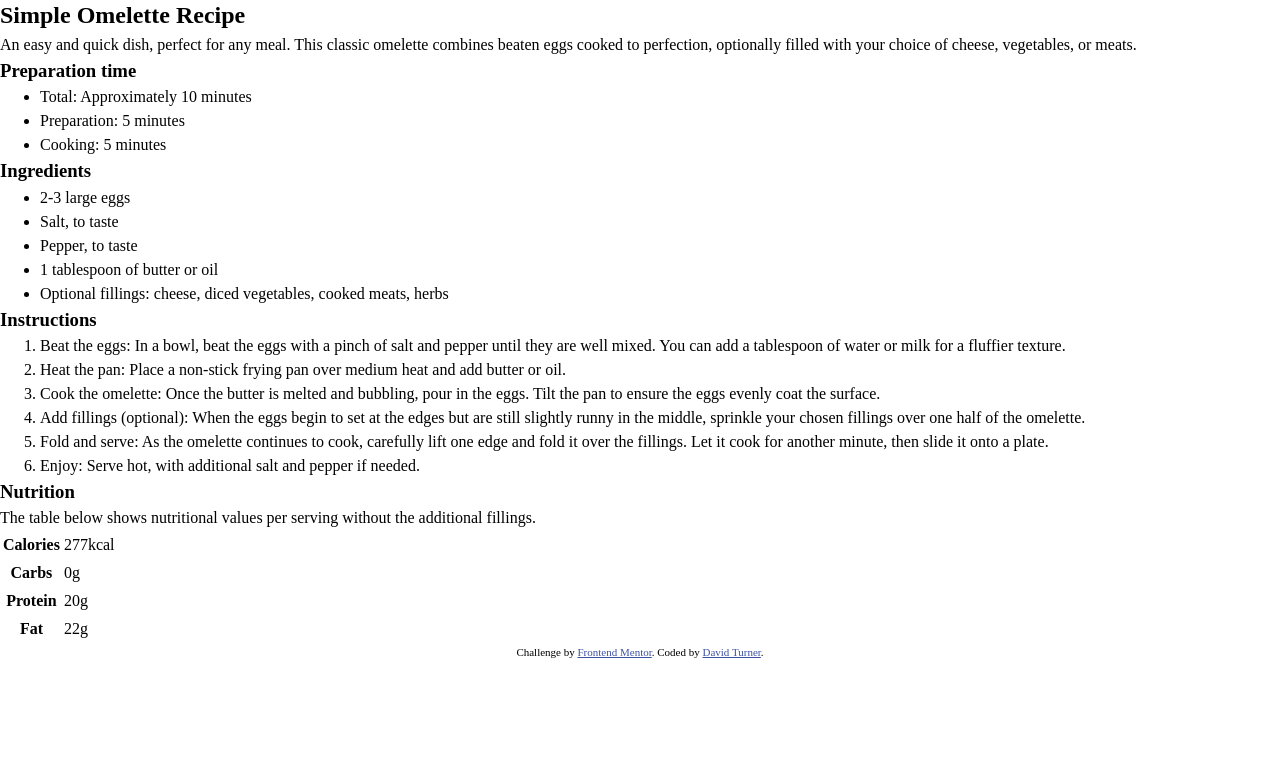
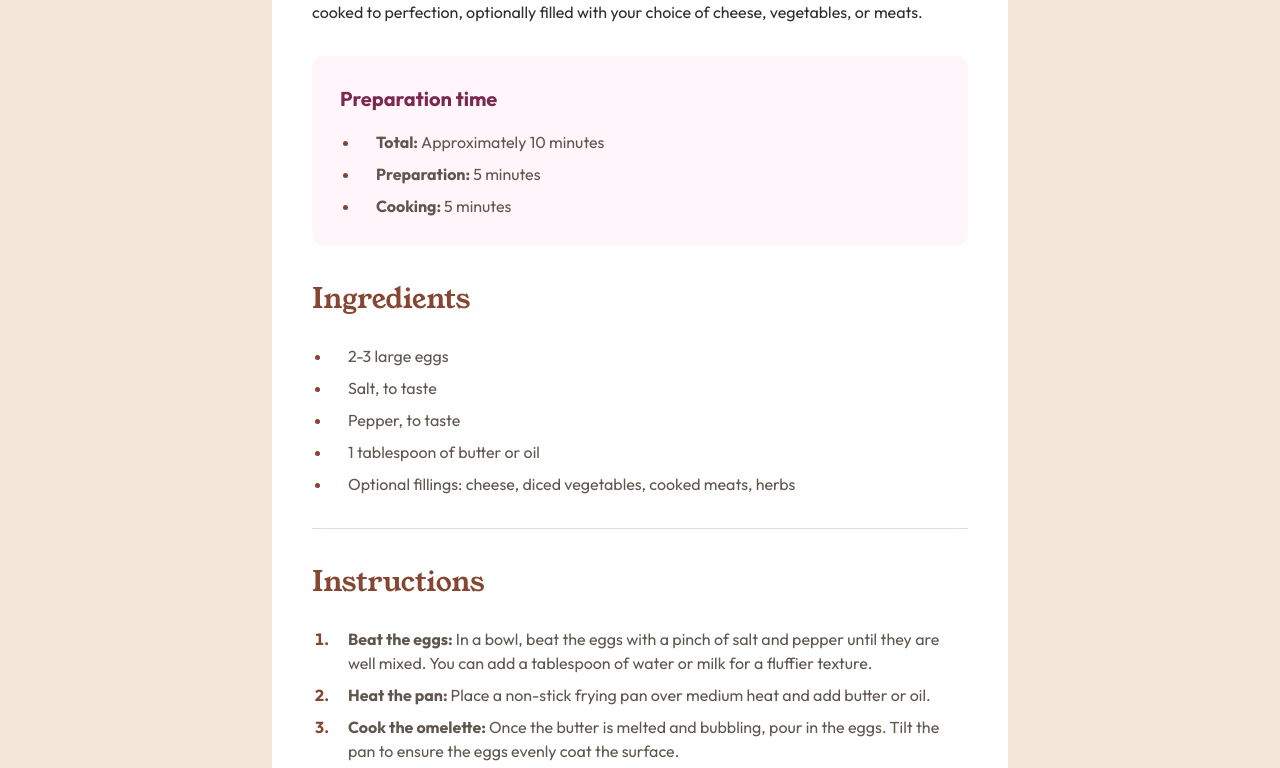
Before and after one commit to brodiewebdt/fem-recipe-page, a plain HTML site: page index.html in a window 1280 px wide. Shown: the part 588-1356 px from the top of the page. Before the commit the page ends 1248 px from the top, so only its background shows below. Drawn offline with Linux system fonts and the light colour scheme.

Commit message:
Update.styles.css

```diff
--- a/css/styles.css
+++ b/css/styles.css
@@ -1,7 +1,206 @@
+@font-face {
+  font-family: 'Outfit';
+  src: url('../assets/fonts/outfit/Outfit-VariableFont_wght.ttf') format('truetype');
+  font-display: swap;
+  font-weight: 100 900;
+}
+
+@font-face {
+  font-family: 'YoungSerif';
+  src: url('../assets/fonts/young-serif/YoungSerif-Regular.ttf') format('truetype');
+  font-display: swap;
+  font-weight: 400;
+}
+
+:root {
+  /* Primary Colors */
+  --color-primary: hsl(332, 51%, 32%);
+  --color-primary-light: hsl(330, 100%, 98%);
+  --color-secondary: hsl(14, 45%, 36%);
+  /* Neutral Colors */
+  --color-light: hsl(0, 0%, 100%);
+  --color-dark: hsl(24, 5%, 18%);
+  --color-light-brown: hsl(30, 54%, 90%);
+  --color-brown: hsl(30, 10%, 34%);
+  --color-border: hsl(30, 18%, 87%);
+
+  --spacing: 1rem;
+  --font-bold: 700;
+}
+
+*,
+*::before,
+*::after {
+  box-sizing: border-box;
+}
+
+body {
+  background-color: var(--color-light-brown);
+  color: var(--color-brown);
+  font-family: 'Outfit', sans-serif;
+  font-size: 1rem;
+  line-height: 1.5;
+  margin-block-start: calc(3 * var(--spacing));
+}
+
+.visually-hidden {
+  border: 0 !important;
+  clip: rect(1px, 1px, 1px, 1px) !important;
+  -webkit-clip-path: inset(50%) !important;
+  clip-path: inset(50%) !important;
+  height: 1px !important;
+  margin: -1px !important;
+  overflow: hidden !important;
+  padding: 0 !important;
+  position: absolute !important;
+  width: 1px !important;
+  white-space: nowrap !important;
+}
+
+.wrapper {
+  padding: calc(2 * var(--spacing));
+}
+
+.border-bottom {
+  border-bottom: 1px solid var(--color-border);
+}
+
+span {
+  font-weight: var(--font-bold);
+}
+
+article {
+  background-color: var(--color-light);
+  border-radius: 1.5rem;
+  margin-inline: auto;
+  max-width: 46rem;
+}
+
+section {
+  padding-block: calc(2 * var(--spacing));
+}
+
+h2,
+h3 {
+  color: var(--color-secondary);
+  font-family: 'YoungSerif', serif;
+  font-size: 1.75rem;
+  font-weight: 400;
+}
+
+h2 {
+  color: var(--color-dark);
+  font-size: clamp(2rem, 1.615rem + 1.923vi, 2.5rem);
+  line-height: 1;
+  margin-block-end: calc(1.5 * var(--spacing));
+}
+
+h3 {
+  margin-block-end: calc(1.5 * var(--spacing));
+}
+
+.preparation h3 {
+  color: var(--color-primary);
+  font-family: 'Outfit', sans-serif;
+  font-size: 1.25rem;
+  font-weight: var(--font-bold);
+  margin-block-end: var(--spacing);
+}
+
+p.recipe__description {
+  color: var(--color-dark);
+  padding-block-end: calc(2 * var(--spacing));
+}
+
+ul,
+ol {
+  padding-inline-start: calc(1.25 * var(--spacing));
+}
+
+li {
+  padding-left: var(--spacing);
+}
+
+li:not(:last-child) {
+  margin-block-end: calc(0.5 * var(--spacing));
+}
+
+li::marker {
+  color: var(--color-secondary);
+  font-weight: var(--font-bold);
+}
+
+/******** Preparation Styles ********/
+.preparation {
+  background-color: var(--color-primary-light);
+  border-radius: 0.75rem;
+  padding: calc(1.5 * var(--spacing));
+}
+
+.nutrition {
+  padding-block-end: calc(0 * var(--spacing));
+}
+
+.nutrition__description {
+  margin-block-end: calc(1.5 * var(--spacing));
+}
+
+/******** Table Styles ********/
+table {
+  width: 100%;
+  text-align: left;
+  border-collapse: collapse;
+}
+
+tr:not(:last-child) {
+  border-bottom: 1px solid var(--color-border);
+}
+
+th,
+td {
+  padding: 0.5rem 1rem;
+  padding: calc(0.5 * var(--spacing)) var(--spacing);
+  width: 50%;
+}
+
+th {
+  font-weight: 400;
+  padding-inline-start: calc(2 * var(--spacing));
+}
+
+td {
+  color: var(--color-secondary);
+  font-weight: var(--font-bold);
+}
+
+/******** Attribution Styles ********/
 .attribution {
-  font-size: 11px;
+  font-size: 0.75rem;
+  padding-block: calc(2 * var(--spacing));
   text-align: center;
 }
 .attribution a {
-  color: hsl(228, 45%, 44%);
+  color: var(--color-primary);
 }
+
+@media (min-width: 46em) {
+  body {
+    margin-block-start: calc(7.5 * var(--spacing));
+  }
+  .wrapper {
+    padding: calc(2.5 * var(--spacing));
+  }
+  .recipe__image {
+    border-radius: 0.75rem;
+    padding-inline: calc(2.5 * var(--spacing));
+    padding-block-start: calc(2.5 * var(--spacing));
+  }
+
+  .recipe__image img {
+    border-radius: 0.75rem;
+  }
+
+  .preparation {
+    padding: calc(1.75 * var(--spacing));
+  }
+}
--- a/index.html
+++ b/index.html
@@ -14,13 +14,14 @@
     <link rel="stylesheet" href="css/styles.css" />
   </head>
   <body>
+    <h1 class="visually-hidden">Frontend Mentor Recipe Page project</h1>
     <main>
       <article class="recipe recipe-card">
+        <div class="recipe__image">
+          <img src="assets/images/image-omelette.jpeg" alt="a vegetable stuffed omelette on a white plate" />
+        </div>
+        <!-- /.recipe__image -->
         <div class="wrapper">
-          <div class="recipe__image">
-            <img src="assets/images/image-omelette.jpeg" alt="a vegetable stuffed omelette on a white plate" />
-          </div>
-          <!-- /.recipe__image -->
           <h2 class="recipe__title">Simple Omelette Recipe</h2>
           <p class="recipe__description">An easy and quick dish, perfect for any meal. This classic omelette combines beaten eggs cooked to perfection, optionally filled with your choice of cheese, vegetables, or meats.</p>
           <section class="preparation">
@@ -32,7 +33,7 @@
             </ul>
           </section>
           <!-- /.preparation -->
-          <section class="ingredients">
+          <section class="ingredients border-bottom">
             <h3 class="ingredients__title">Ingredients</h3>
             <ul class="ingredients__list">
               <li>2-3 large eggs</li>
@@ -43,7 +44,7 @@
             </ul>
           </section>
           <!-- /.ingredients -->
-          <section class="instructions">
+          <section class="instructions border-bottom">
             <h3 class="instructions__title">Instructions</h3>
             <ol class="instructions__list">
               <li><span>Beat the eggs: </span>In a bowl, beat the eggs with a pinch of salt and pepper until they are well mixed. You can add a tablespoon of water or milk for a fluffier texture.</li>
```
